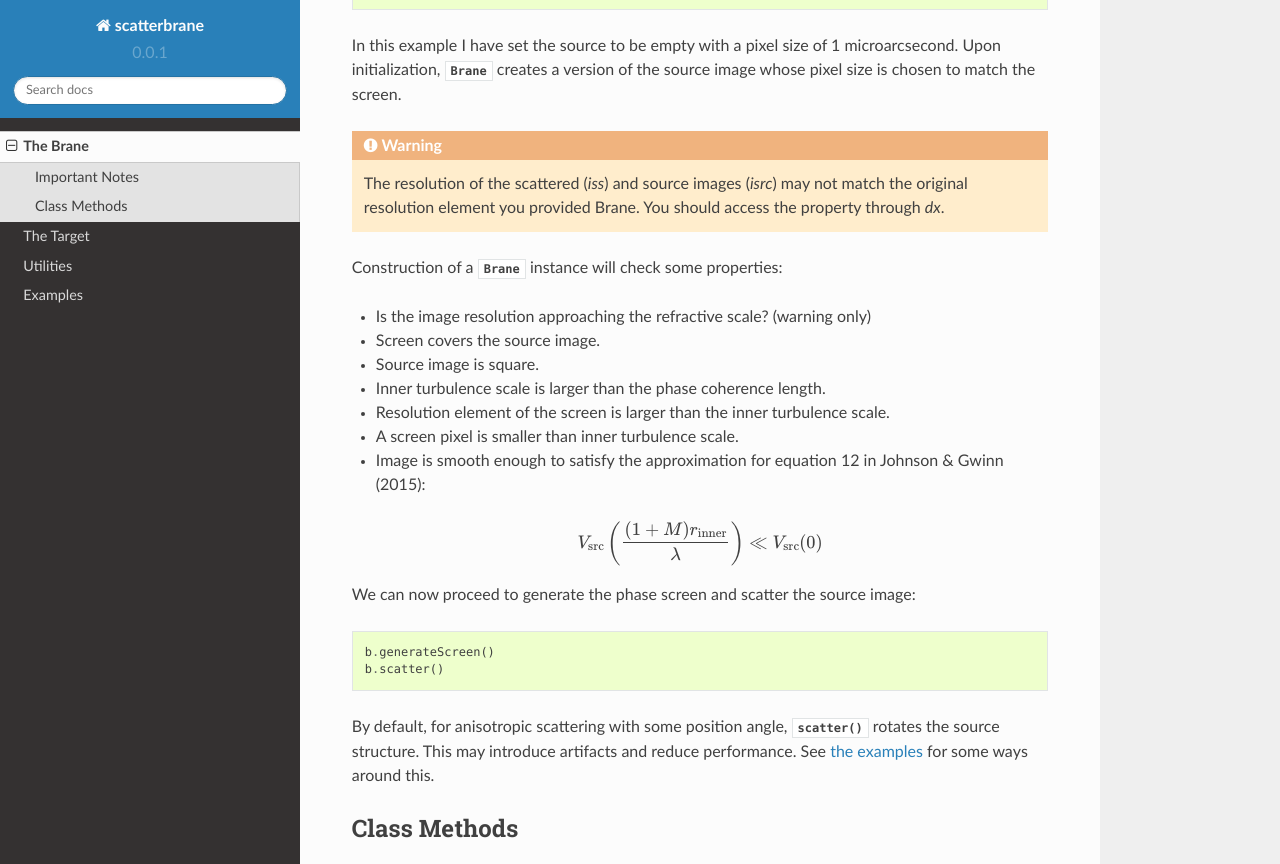
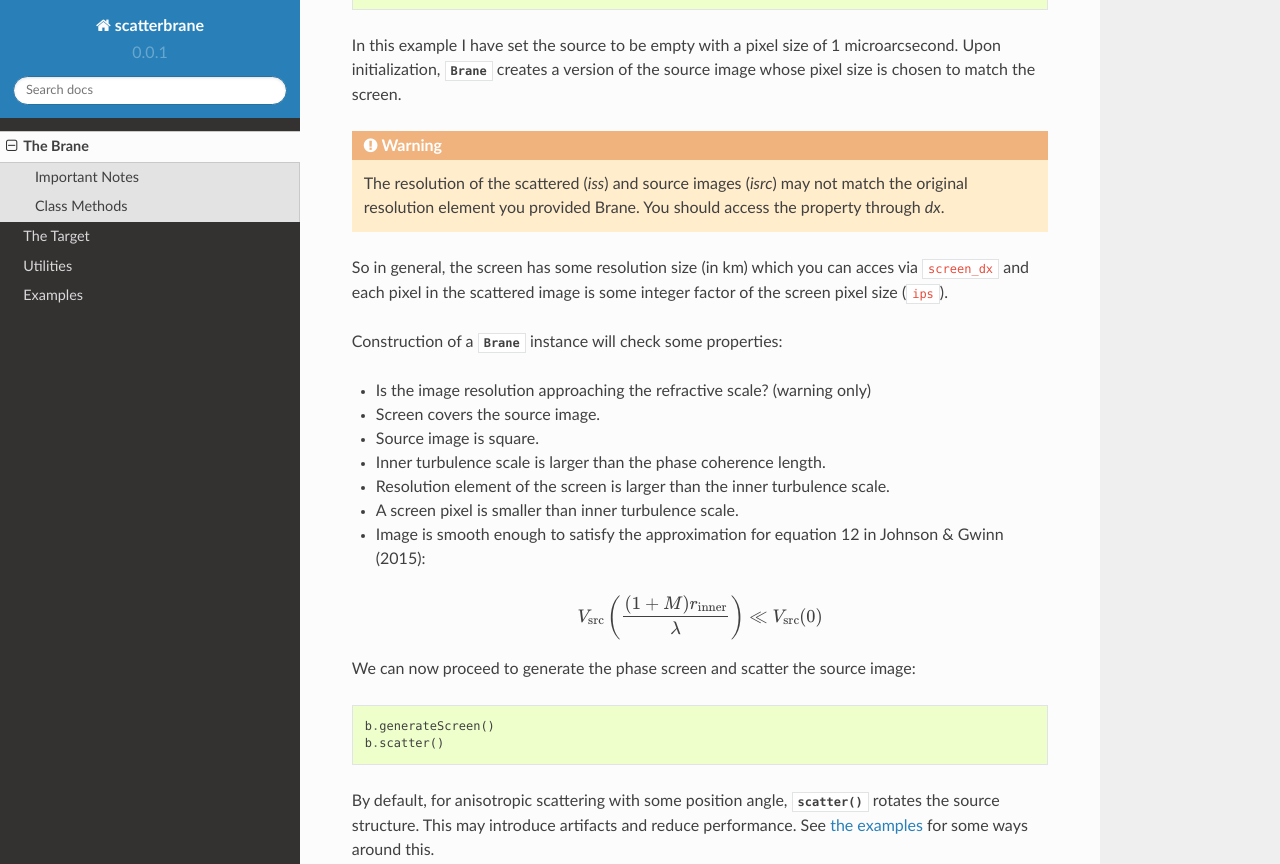
Before and after one commit to krosenfeld/scatterbrane, a Sphinx documentation site: the page built from docs/user/brane.rst, in a window 1280 px wide and 900 px high, scrolled down 536 px, cut to the strip 0-864 px from the top of the window. Built offline with Sphinx 7.4.7 and the Read the Docs theme 2.0.0, drawn with Linux system fonts in a browser that asks for light colours.

Commit message:
clarification about pixel scales

```diff
--- a/docs/user/brane.rst
+++ b/docs/user/brane.rst
@@ -28,14 +28,18 @@ and set parameters
     b = Brane(np.zeros((64,64)),1,nphi=4096,screen_res=5,wavelength=3e-6,r_inner=100)
 
 In this example I have set the source to be empty
-with a pixel size of 1 microarcsecond.  Upon initialization, :class:`Brane` creates a version of the
-source image whose pixel size is chosen to match the screen.
+with a pixel size of 1 microarcsecond.  Upon initialization, :class:`Brane` creates
+a version of the source image whose pixel size is chosen to match the screen.
 
 
 .. warning::
 
     The resolution of the scattered (`iss`) and source images (`isrc`) may not match the original
     resolution element you provided Brane.  You should access the property through `dx`.
+
+So in general, the screen has some resolution size (in km) which you can acces via
+``screen_dx`` and each pixel in the scattered image is some integer factor of
+the screen pixel size (``ips``).
 
 Construction of a :class:`Brane` instance will check some properties:
 
```
